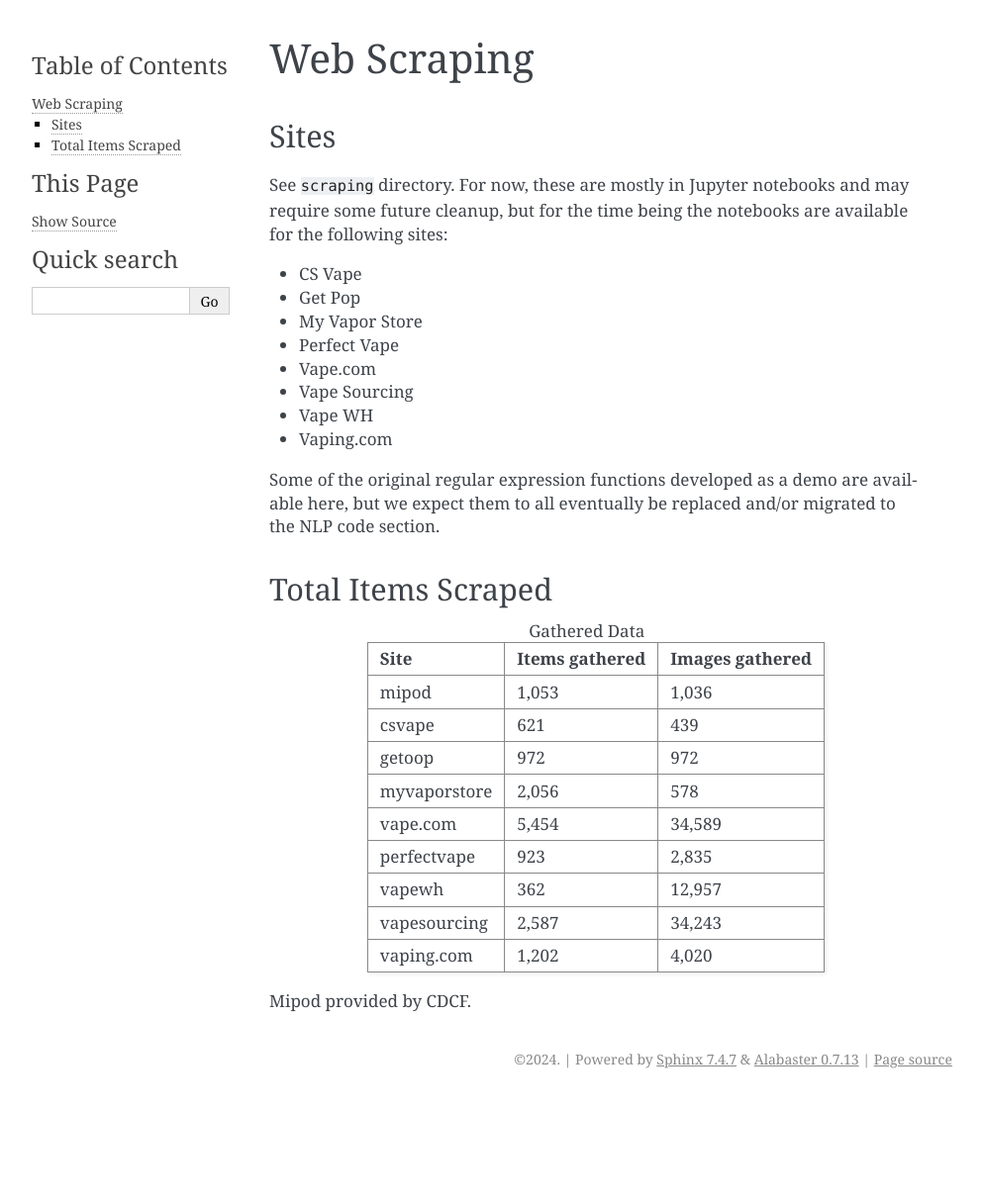
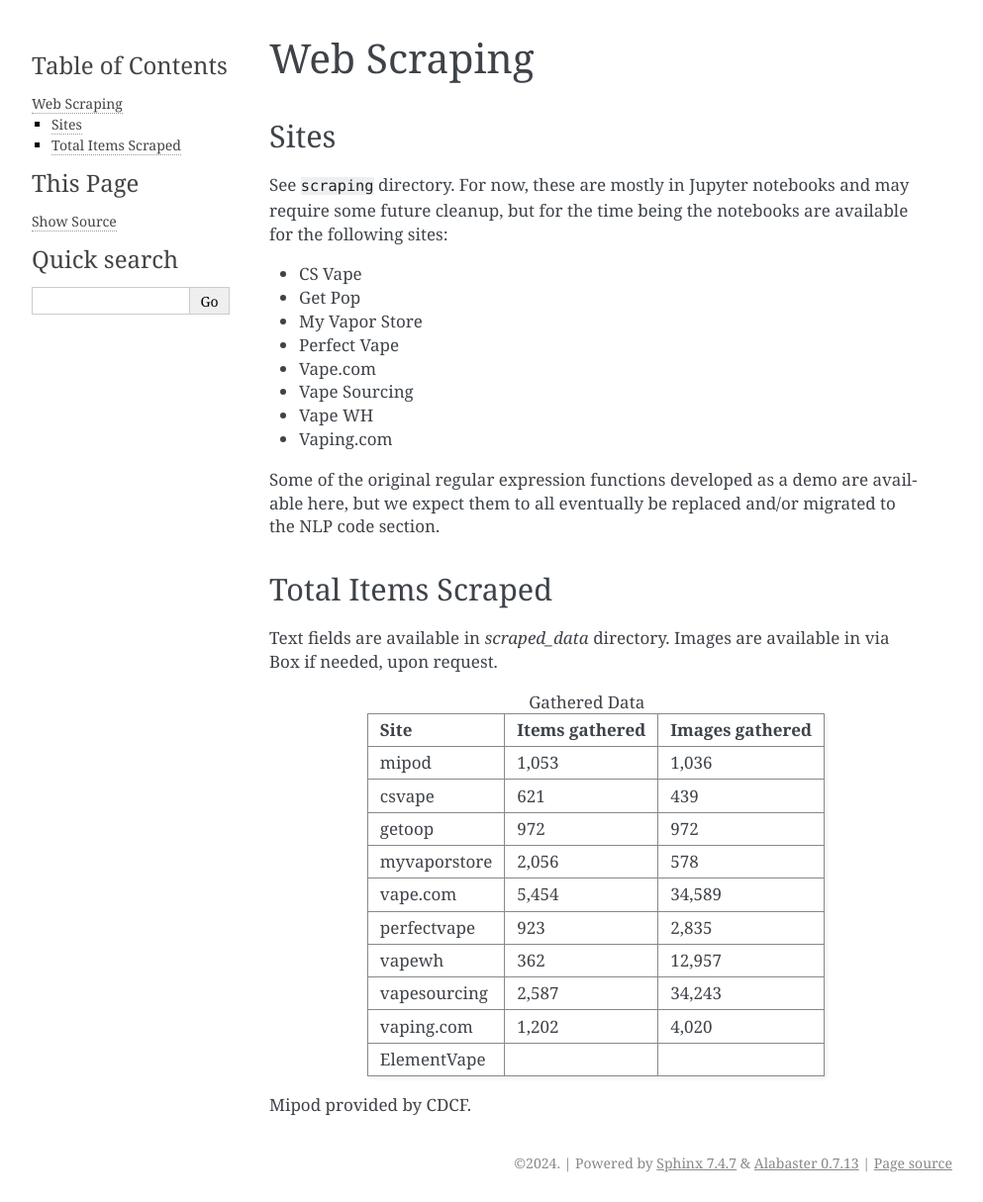
Before and after one commit to ecranecdcf/cdcf-gtri-ecig-scrape-clean, a Sphinx documentation site: the page built from docs/scraping.rst, in a window 1280 px wide. Shown: the whole page at 99% size, without its empty margins (148-1141 px from the left). Built offline with Sphinx 7.4.7, drawn with Linux system fonts in a browser that asks for light colours; before the commit the page ends 1110 px from its top, so only the background shows below that.

Commit message:
minor tweak to scraped data

```diff
--- a/docs/scraping.rst
+++ b/docs/scraping.rst
@@ -23,6 +23,8 @@
 
 Total Items Scraped
 -------------------
+
+Text fields are available in `scraped_data` directory. Images are available in via Box if needed, upon request.
 
 .. list-table:: Gathered Data
    :header-rows: 1
@@ -57,5 +59,8 @@
    * - vaping.com
      - 1,202
      - 4,020
+   * - ElementVape
+     -
+     -
 
 Mipod provided by CDCF.
```
